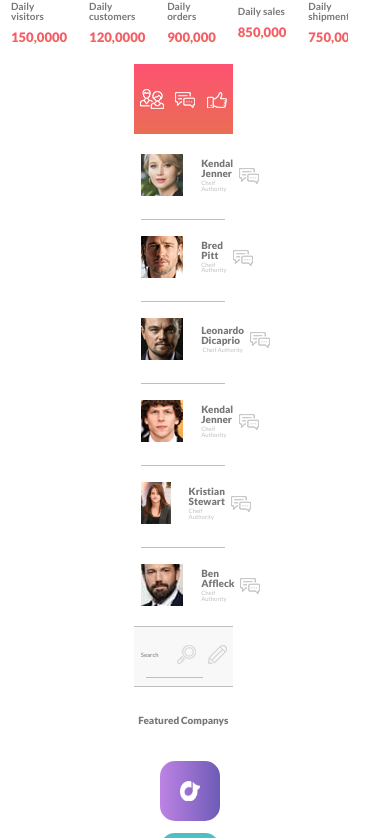
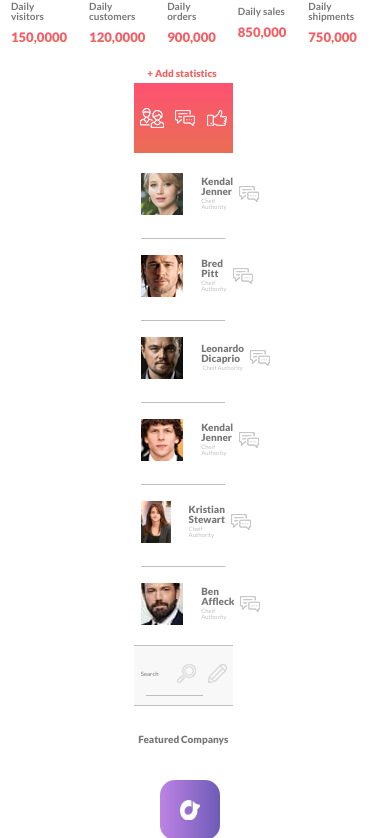
Before and after one commit to Brevid1994/dashboard, a plain HTML site: page index.html in a window 390 px wide. Shown: the part 86-924 px from the top of the page. Drawn offline with Linux system fonts and the light colour scheme.

Commit message:
feat: end mobile layout

```diff
--- a/source/scss/components/_header.scss
+++ b/source/scss/components/_header.scss
@@ -17,10 +17,10 @@
 
     .menu {
         @include flex (row, space-between, center, nowrap)
+        flex: auto;
         @include mobile {
             display: none;
         }
-        flex: auto;
 
         &__buttons {
             @include flex (row, space-between, center, nowrap)
@@ -88,14 +88,14 @@
 
     &__name {
         @include gradient
+        margin-bottom: 3%;
+        font-family: $lato;
+        font-size: $medium;
+        font-weight: $bold;
         @include mobile {
             @include gradient-gray
             font-size: $huge;
         }
-        margin-bottom: 3%;
-        font-family: $lato;
-        font-size: $medium;
-        font-weight: $bold;
     }
 
     &__position {
@@ -120,7 +120,9 @@
         @include mobile {
             left: 2%;
             top: 22%;
-            border: 1px solid $litegray;
+            width: 15px;
+            height: 1px;
+            border-radius: 0%;
         }
     }
 
@@ -134,6 +136,12 @@
         background: #C1C1C1;
         border: 1px solid #C1C1C1;
         border-radius: 50%;
+        @include mobile {
+            top: 6px;
+            width: 15px;
+            height: 1px;
+            border-radius: 0%;
+        }
     }
 
     &__gamburger::after {
@@ -146,6 +154,12 @@
         background: #C1C1C1;
         border: 1px solid #C1C1C1;
         border-radius: 50%;
+        @include mobile {
+            top: -8px;
+            width: 15px;
+            height: 1px;
+            border-radius: 0%;
+        }
     }
 
     // header statistic
@@ -155,13 +169,16 @@
         max-width: 95%;
         flex: auto;
         @include mobile {
-            overflow: scroll;
+            @include flex (column, space-between, center, wrap)
         }
     }
 
     .statistic {
         @include flex (row, space-around, center, nowrap)
         flex: auto;
+        @include mobile {
+            overflow-x: scroll;
+        }
 
 
         &__container {
@@ -169,7 +186,6 @@
             padding-bottom: 22px;
             text-align: left;
             @include mobile {
-                @include flex (row, start, flex-start, wrap)
                 margin: 3%;
                 padding: 0;
                 text-align: left;
```
Also changed, not shown: source/style/main.css, 2 other files.
